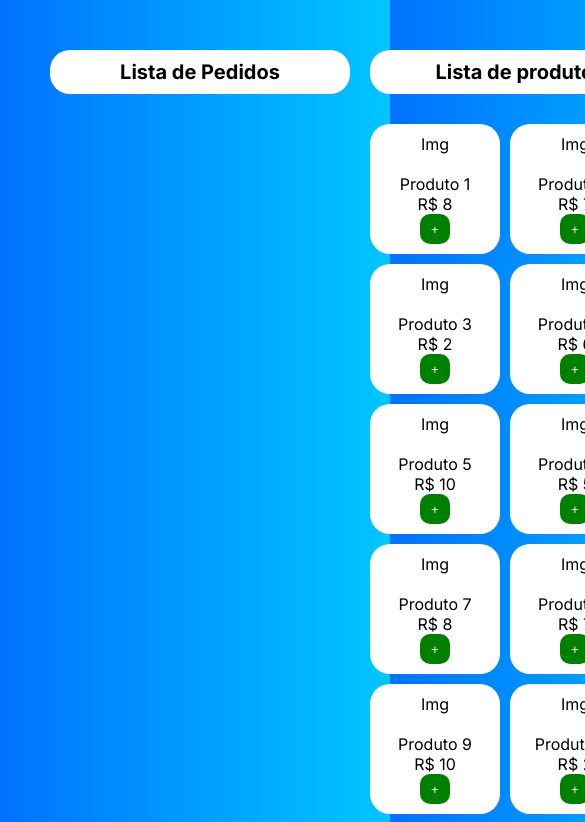
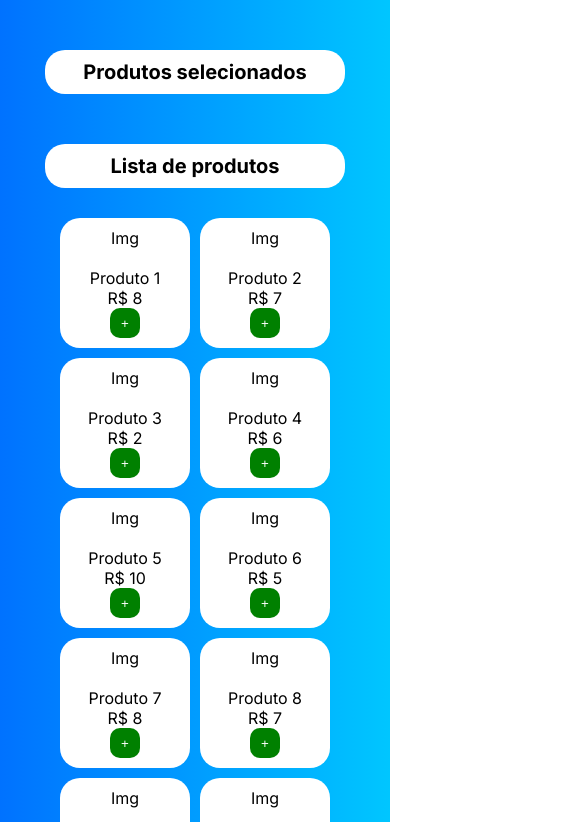
Before and after one commit to ArthurHab/Pedidos, a Next.js app: page / in a window 390 px wide. Shown: the top 822 px of the page, 585 px wide, since content can reach past the window. Built offline with nearby package versions, Linux system fonts and the light colour scheme.

Commit message:
responsividade

```diff
--- a/src/app/styles/container.module.css
+++ b/src/app/styles/container.module.css
@@ -2,4 +2,6 @@
     display: flex;
     flex-wrap: wrap;
     gap: 10px;
+    max-width: 500px;
+    justify-content: center;
 }
--- a/src/app/styles/pedidos.module.css
+++ b/src/app/styles/pedidos.module.css
@@ -3,6 +3,7 @@
     flex-direction: row;
     padding: 50px;
     gap: 20px;
+    justify-content: center;
 }
 
 .titleSection{
@@ -23,3 +24,15 @@
     gap: 30px;
     align-items: center;
 }
+
+@media (max-width: 1040px){
+    .pedido{
+        flex-direction: column-reverse;
+    }
+}
+
+@media (max-width: 372px){
+    .pedido{
+        padding: 10px;
+    }
+}
```
